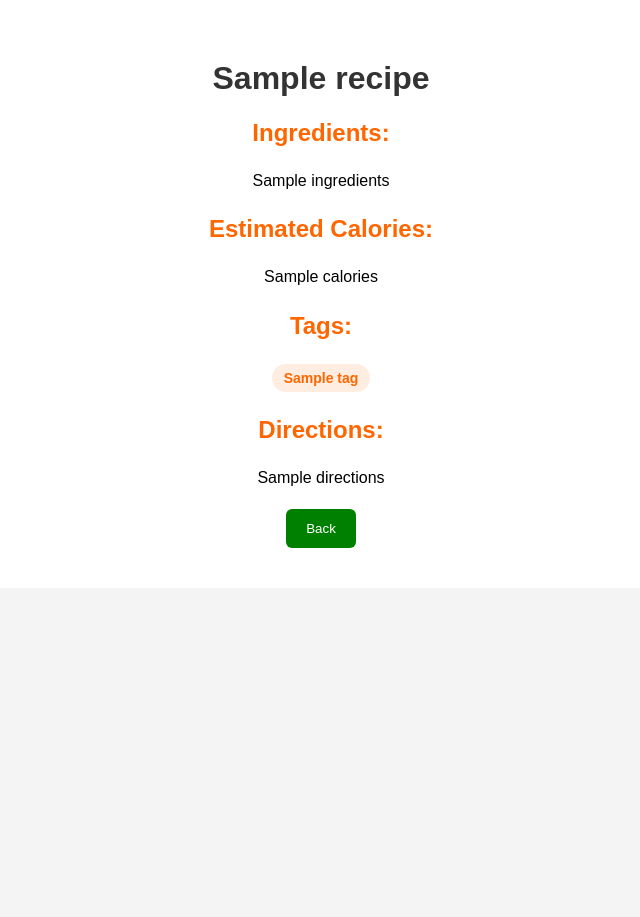
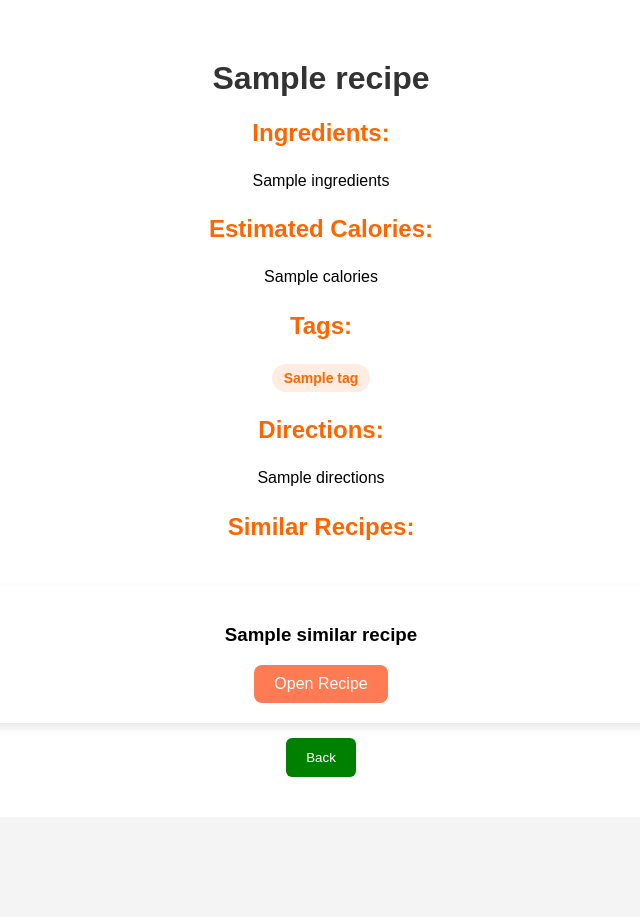
Before and after one commit to Zhaseeek/cooking-assistant, a Flask app: template templates/recipe.html in a window 1280 px wide. Shown: the part 101-1018 px from the top of the page, without its empty margins (319-959 px from the left). Before the commit the page ends 649 px from the top, so only its background shows below. Run offline with Flask 3, Linux system fonts and the light colour scheme; the template is opened without the code that fills it: most values are stand-ins (such as "Sample title", 1, 10 or a date in 2020); parts of the project's set-up code (start-up, migrations or seed data) failed here and were passed over.

Commit message:
add similar recipes system

```diff
--- a/templates/recipe.html
+++ b/templates/recipe.html
@@ -40,6 +40,26 @@
 
         <p>{{ recipe.directions }}</p>
 
+        <h2>Similar Recipes:</h2>
+
+<div class="recipes">
+
+{% for r in similar_recipes %}
+
+    <div class="recipe-card">
+
+        <h3>{{ r.name }}</h3>
+
+        <a href="/recipe/{{ r.id }}">
+            <button>Open Recipe</button>
+        </a>
+
+    </div>
+
+{% endfor %}
+
+</div>
+
     </div>
 
     <a href="javascript:history.back()">
```
